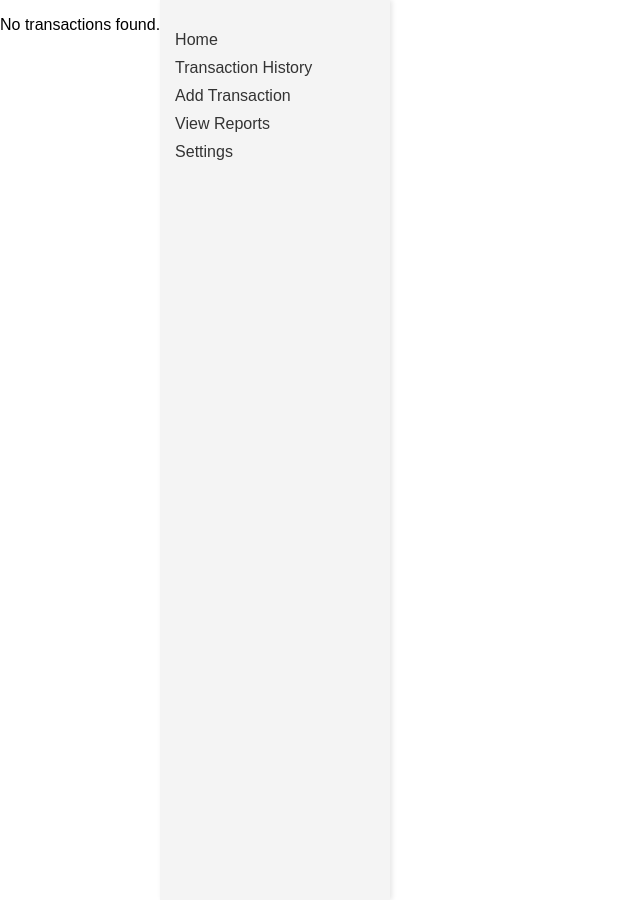
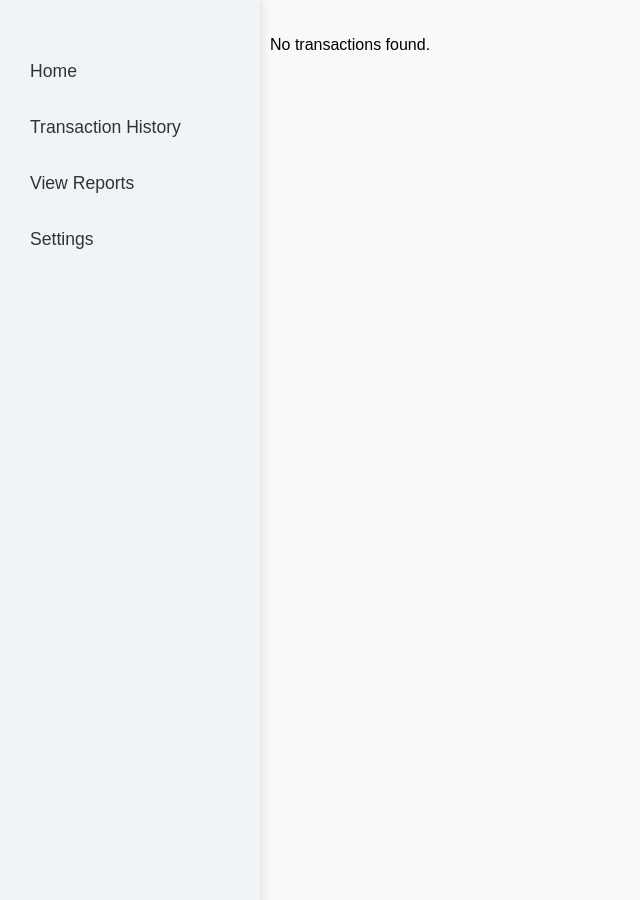
Before and after one commit to merito-pacba/lab10-Hozene, a Flask app: page /transactions in a window 1280 px wide. Shown: the whole page, without its empty margins (0-640 px from the left). Run offline with Flask 3, Linux system fonts and the light colour scheme; data that the repository does not hold is empty; parts of the project's set-up code (start-up, migrations or seed data) failed here and were passed over.

Commit message:
Styling changes

```diff
--- a/static/styles.css
+++ b/static/styles.css
@@ -4,42 +4,63 @@ body {
     padding: 0;
     display: flex;
     height: 100vh;
+    background-color: #f9f9f9;
 }
 
 .container {
-    display: flex;
-    width: 100%;
+    margin-left: 250px;
+    padding: 20px;
 }
 
 .sidebar {
-    background-color: #f4f4f4;
-    width: 200px;
-    padding: 15px;
-    box-shadow: 2px 0 5px rgba(0, 0, 0, 0.1);
-}
-
-.sidebar h2 {
-    font-size: 1.2em;
-    margin-bottom: 10px;
+    background-color: #f0f4f7;
+    width: 220px;
+    padding: 20px;
+    box-shadow: 2px 0 10px rgba(0, 0, 0, 0.1);
+    height: 100vh;
+    position: fixed;
+    top: 0;
+    left: 0;
+    display: flex;
+    flex-direction: column;
+    justify-content: flex-start;
+    align-items: center;
 }
 
 .sidebar ul {
     list-style-type: none;
     padding: 0;
+    width: 100%;
 }
 
 .sidebar ul li {
-    margin: 10px 0;
+    margin: 15px 0;
+    display: flex;
+    align-items: center;
 }
 
 .sidebar ul li a {
     text-decoration: none;
     color: #333;
+    font-size: 1.1em;
+    width: 100%;
+    padding: 10px;
+    display: flex;
+    align-items: center;
+    border-radius: 5px;
+    transition: background-color 0.3s ease;
 }
 
 .sidebar ul li a:hover {
-    color: #007BFF;
+    background-color: #007BFF;
+    color: white;
 }
+
+/* icon styling */
+/* .sidebar ul li a i {
+    margin-right: 10px;
+    font-size: 1.4em;
+} */
 
 .content {
     flex: 1;
@@ -53,5 +74,5 @@ header {
 .chart-container {
     margin-top: 20px;
     width: 80%;
-    max-width: 600px;
+    max-width: 500px;
 }
--- a/templates/transactions.html
+++ b/templates/transactions.html
@@ -5,7 +5,15 @@
 </head>
 <html>
    <body>
-     <div class="container">
+    <div class="sidebar">
+      <ul>
+        <li><a href="{{ url_for('index') }}">Home</a></li>
+        <li><a href="{{ url_for('transactions') }}">Transaction History</a></li>
+        <li><a href="#">View Reports</a></li>
+        <li><a href="#">Settings</a></li>
+      </ul>
+    </div>
+    <div class="container">
       {% if transactions %}
       <table>
         <thead>
@@ -30,15 +38,6 @@
       {% else %}
         <p>No transactions found.</p>
       {% endif %}
-      <aside class="sidebar">
-        <ul>
-          <li><a href="{{ url_for('index') }}">Home</a></li>
-          <li><a href="{{ url_for('transactions') }}">Transaction History</a></li>
-          <li><a href="#">Add Transaction</a></li>
-          <li><a href="#">View Reports</a></li>
-          <li><a href="#">Settings</a></li>
-        </ul>
-      </aside>
     </div>
    </body>
 </html>
```
Also changed, not shown: templates/index.html (+4 -4 lines).
